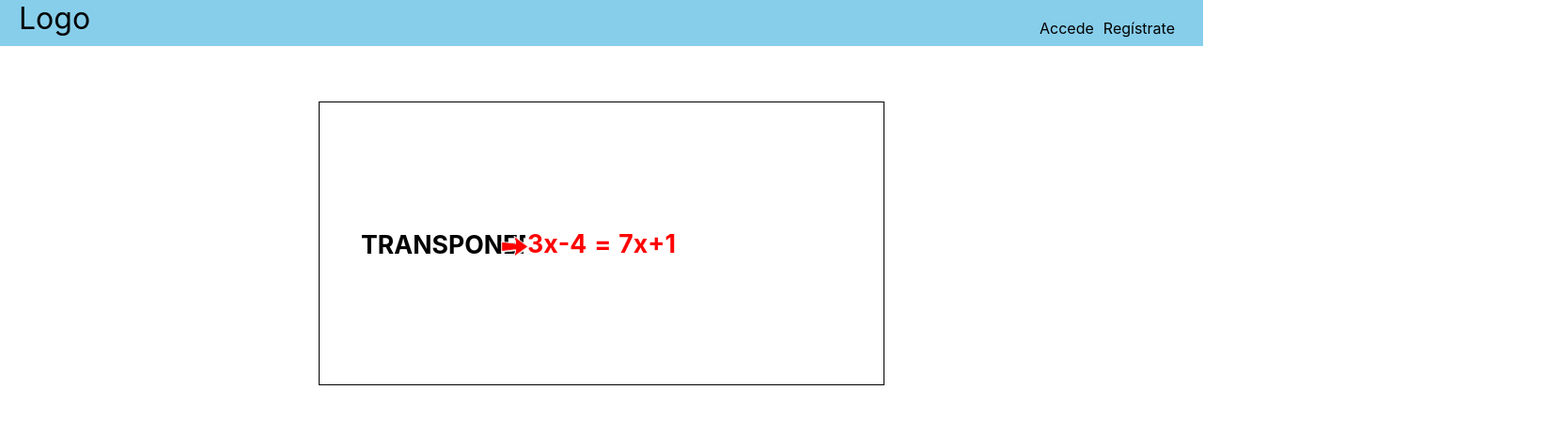
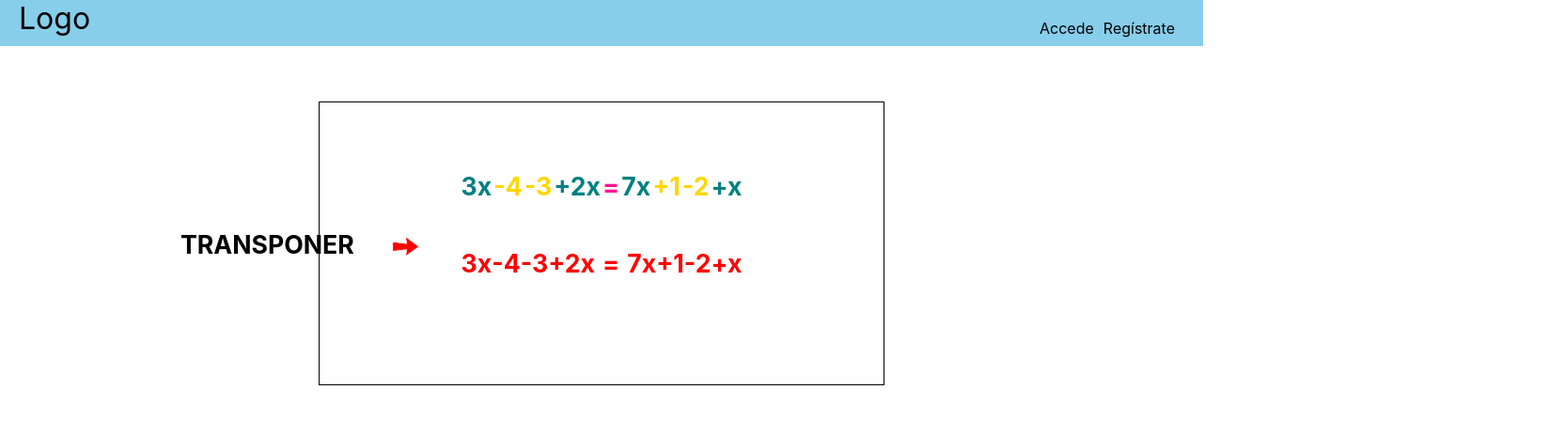
Before and after one commit to chopinex/ecuaciones, a React (Create React App) app: page / in a window 1280 px wide. Shown: the top 448 px of the page at 94% size, 1664 px wide, since content can reach past the window. Built offline with nearby package versions, Linux system fonts and the light colour scheme.

Commit message:
Errores de transposicion corregidos, inicio redux 0 Signed-off-by: chopinex <arnariv@gmail.com>

```diff
--- a/src/components/Principal/Principal.css
+++ b/src/components/Principal/Principal.css
@@ -60,35 +60,30 @@
 }
 
 .lineal{
-    padding: 20px;
-    /*background-color: rgb(200, 255, 255);
-    border: 1px solid skyblue;*/
-    width:  40px;
     height:  40px;
+    margin: 1px;
     text-align: center;
-    font-size: 28pt;
+    font-size: 20pt;
     font-weight: bold;
+    color: teal;
 }
 
 .igual{
-    padding: 20px;
-    /*border: 1px solid gray;*/
-    width:  40px;
     height:  40px;
     text-align: center;
-    font-size: 28pt;
+    margin:  1px;
+    font-size: 20pt;
     font-weight: bold;
+    color: deeppink;
 }
 
 .constante{
-    padding: 20px;
-    /*background-color: rgb(255, 200, 200);
-    border: 1px solid salmon;*/
-    width:  40px;
     height:  40px;
+    margin:  1px;
     text-align: center;
-    font-size: 28pt;
+    font-size: 20pt;
     font-weight: bold;
+    color: gold;
 }
 
 .lista{
--- a/src/components/Principal/Principal.js
+++ b/src/components/Principal/Principal.js
@@ -16,15 +16,19 @@ const Principal = () =>{
             'task-2' : { id: 'task-2', content: '-4'},
             'task-3' : { id: 'task-3', content: '7x'},
             'task-4' : { id: 'task-4', content: '+1'},
+            'task-5' : { id: 'task-5', content: '+2x'},
+            'task-6' : { id: 'task-6', content: '-2'},
+            'task-7' : { id: 'task-7', content: '+x'},
+            'task-8' : { id: 'task-8', content: '-3'},
             'igual' : {id:'igual', content: '='}
         },
         columns:{
-            'column-1' : { id:'column-1', title: 'lineales', taskIds : ['task-1','task-2'],},
+            'column-1' : { id:'column-1', title: 'lineales', taskIds : ['task-1','task-2','task-8','task-5'],},
             'column-0' : { id:'column-0', title: 'signo', taskIds : ['igual']},
-            'column-2' : { id:'column-2', title: 'constantes', taskIds : ['task-3','task-4'],},
+            'column-2' : { id:'column-2', title: 'constantes', taskIds : ['task-3','task-4','task-6','task-7'],},
         },
         columnOrder : ['column-1','column-0','column-2'],
-        answer : '-5/4',
+        answer : '-2',
     };
 
     const [data,setData] = useState(initialData)
@@ -38,7 +42,7 @@ const Principal = () =>{
             return;
         }
         else{
-            if(variable[0]!=='x'){
+            if(variable[0]!=='x'&& variable[0]!=='X'){
                 setError("no es la variable correcta");
                 return;
             }
@@ -47,7 +51,16 @@ const Principal = () =>{
         }
 
         data.columns['column-1'].taskIds.map( tid =>{
-            suma+=parseInt(data.tasks[tid].content.match(/[+,-]*\d+/g));
+            var num = parseInt(data.tasks[tid].content);
+            //cuando es +x o -x
+            if(isNaN(num)){
+                if(data.tasks[tid].content[0]==="+")
+                    num=1;
+                if(data.tasks[tid].content[0]==="-")
+                    num=-1;
+            }
+            suma+=num;
+            console.log(suma);
         })
         if(suma!==val)
             setError("no es el valor correcto");
@@ -62,7 +75,7 @@ const Principal = () =>{
         var val = parseInt(value);
 
         data.columns['column-2'].taskIds.map( tid =>{
-            suma+=parseInt(data.tasks[tid].content.match(/[+,-]*\d+/g));
+            suma+=parseInt(data.tasks[tid].content);
         })
         if(suma!==val)
             setError("no es el valor correcto");
@@ -98,17 +111,44 @@ const Principal = () =>{
         const arrastradoX=document.getElementById(draggableId).getBoundingClientRect().x;
         const igualX=document.getElementById("column-0").getBoundingClientRect().x;
         const orig=data.tasks[draggableId].content;
+
         if(finish && start!==finish && orig === origen){
-
             if((finish==='column-2' && arrastradoX>igualX) || (finish==='column-1' && arrastradoX<igualX)){
-                var cambio=parseInt(orig)*(-1);
+                var cambio=parseInt(orig);
                 var x="";
                 if (orig.match(/[A-Za-z]+/))
                     x=orig.match(/[A-Za-z]+/)[0];
+                //si es +x o -x
+                if(isNaN(cambio)){
+                    if(orig[0]==='+')
+                        cambio=1;
+                    if(orig[0]==='-')
+                        cambio=-1;
+                }
+                cambio=cambio*(-1);
 
                 const newTask = {
                     ...data.tasks[draggableId],
-                    content: cambio>0?"+"+cambio.toString()+x:cambio.toString()+x,
+                    content: cambio>0?"+"+((cambio==1 && x.length>0)?"":cambio.toString())+x:((cambio==-1 && x.length>0)?"-":cambio.toString())+x,
+                };
+
+                const newData = {
+                    ...data,
+                    tasks: {
+                        ...data.tasks,
+                        [draggableId]: newTask,
+                    },
+                };
+                setData(newData);
+            }
+        }
+        //si se arrepiente luego de pasar al otro lado sin soltar
+        if(finish && start===finish){
+            if((finish==='column-1' && arrastradoX<igualX) || (finish==='column-2' && arrastradoX>igualX)){
+                //console.log(orig," : ",origen);
+                const newTask = {
+                    ...data.tasks[draggableId],
+                    content: origen,
                 };
 
                 const newData = {
@@ -136,24 +176,6 @@ const Principal = () =>{
         const finish = data.columns[destination.droppableId];
 
         if (start===finish){
-            /*const newTaskIds = Array.from(start.taskIds);
-            newTaskIds.splice(source.index,1);
-            newTaskIds.splice(destination.index,0,draggableId);
-
-            const newColumn ={
-                ...start, taskIds: newTaskIds,
-            };
-
-
-            const newData = {
-                ...data,
-                columns: {
-                    ...data.columns,
-                    [newColumn.id]: newColumn,
-                },
-            };
-
-            setData(newData);*/
             return;
         }
 
@@ -163,17 +185,11 @@ const Principal = () =>{
         const newStart = {
             ...start, taskIds: startTaskIds,
         }
-        //console.log(finish.taskIds.length);
         const finishTaskIds = Array.from(finish.taskIds);
         //finishTaskIds.splice(destination.index,0,draggableId);
         const le=finish.taskIds.length
         finishTaskIds.splice(le,0,draggableId);
-        var newTask1=data.tasks[finish.taskIds[0]]
-        var newTask2=data.tasks[start.taskIds[0]]
-        if(le>0 && data.tasks[finish.taskIds[0]].content[0]==='+')
-            newTask1.content=newTask1.content.substring(1);
-        if(le>0 && data.tasks[start.taskIds[0]].content[0]==='+')
-            newTask2.content=newTask2.content.substring(1);
+
         const newFinish = {
             ...finish, taskIds: finishTaskIds,
         }
@@ -192,6 +208,33 @@ const Principal = () =>{
     }
 
     useEffect(() =>{
+        //cambio de signo
+        const start = data.columns['column-1'];
+        const finish = data.columns['column-2'];
+        var newTask1=data.tasks[finish.taskIds[0]]
+        var newTask2=data.tasks[start.taskIds[0]]
+        var change=false;
+        if(finish.taskIds.length>0 && data.tasks[finish.taskIds[0]].content[0]==='+'){
+            newTask1.content=newTask1.content.substring(1);
+            change=true;
+        }
+        if(start.taskIds.length>0 && data.tasks[start.taskIds[0]].content[0]==='+'){
+            newTask2.content=newTask2.content.substring(1);
+            change=true;
+        }
+        if(change){
+            const newData = {
+                ...data,
+                tasks: {
+                    ...data.tasks,
+                    [start.taskIds[0]]: newTask2,
+                    [finish.taskIds[0]]: newTask1,
+                },
+            };
+            setData(newData);
+        }
+
+        //comprobación de fin
         var ok=true;
         for(var i=0;i<data.columns['column-1'].taskIds.length;i++){
             if(data.tasks[data.columns['column-1'].taskIds[i]].content.substr(-1)!=='x')
@@ -211,11 +254,11 @@ const Principal = () =>{
     const normalNumber = {color: "darkgreen",fontSize:"20pt"};
     const animatedNumber = {animation: "animatedNumber2 1s infinite"};
 
-    const tipIzquierda = {left: "30%",top: paso==='reducir'?"160px":"195px"};
+    const tipIzquierda = {left: "15%",top: paso==='reducir'?"160px":"195px"};
     const tipDerecha = {left: "62%",top: "160px"};
     const tipAbajo = {left: "33%",top: "280px"};
 
-    const vaivenIzq ={position: "relative",width:"30px",zIndex:"1",top:paso==='reducir'?"140px":"170px",left:paso==='reducir'?"40%":"42%",animation: "vaiven 1s infinite"};
+    const vaivenIzq ={position: "relative",width:"30px",zIndex:"1",top:paso==='reducir'?"140px":"170px",left:paso==='reducir'?"40%":"33%",animation: "vaiven 1s infinite"};
     const vaivenDer ={position: "relative",width:"30px",zIndex:"1",top:"130px",left:"58%",animation: "vaiven2 1s infinite"};
     const vaivenAbj ={position: "relative",width:"30px",zIndex:"1",top:"250px",left:"42%",animation: "vaiven 1s infinite"};
 
@@ -234,6 +277,23 @@ const Principal = () =>{
              alt="flecha"
              style={(paso==='reducir'||paso==='transponer')?(lado==='column-1'?vaivenIzq:vaivenDer):vaivenAbj} />}
              <div className="area-ecuacion">
+                <div className="ecuacion">
+                    {
+                        data.columnOrder.map(columnId =>{
+                            const column = data.columns[columnId];
+                            const tasks =column.taskIds.map(taskId => data.tasks[taskId]);
+                            return(
+                                <div key={columnId} style={{display:"flex"}}>
+                                    {tasks.map(({id,content}) =>
+                                        <div key={id}
+                                         className={content[content.length-1]==='x'?'lineal':(content==='='?'igual':'constante')}>
+                                        {content}
+                                        </div>)}
+                                </div>
+                            );
+                        })
+                    }
+                </div>
                 <div className="ecuacion">
                     <DragDropContext onDragStart={dragStart} onDragUpdate={dragUpdate} onDragEnd={dragEnd}>
                     <div id="contexto" className="lista">
```
